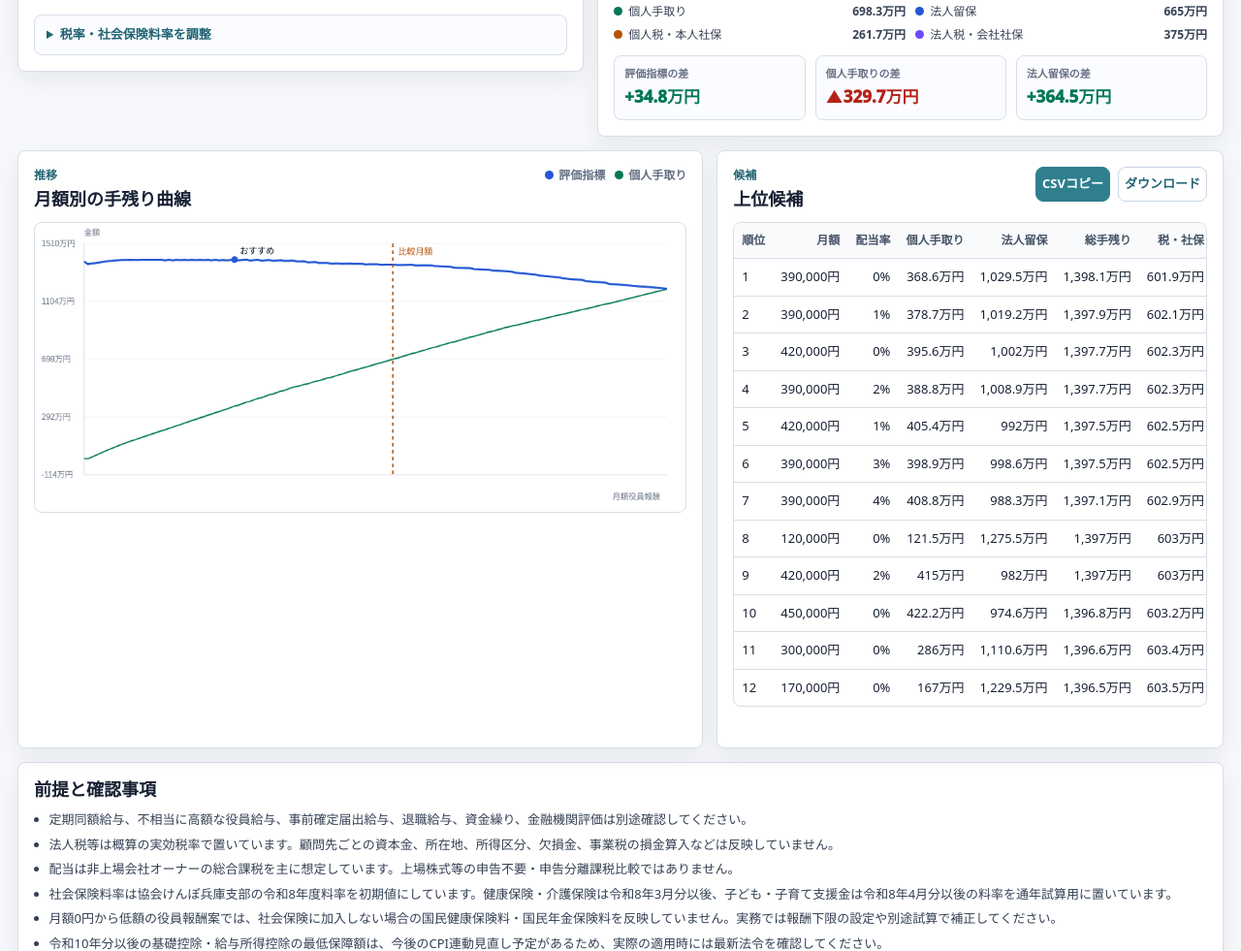
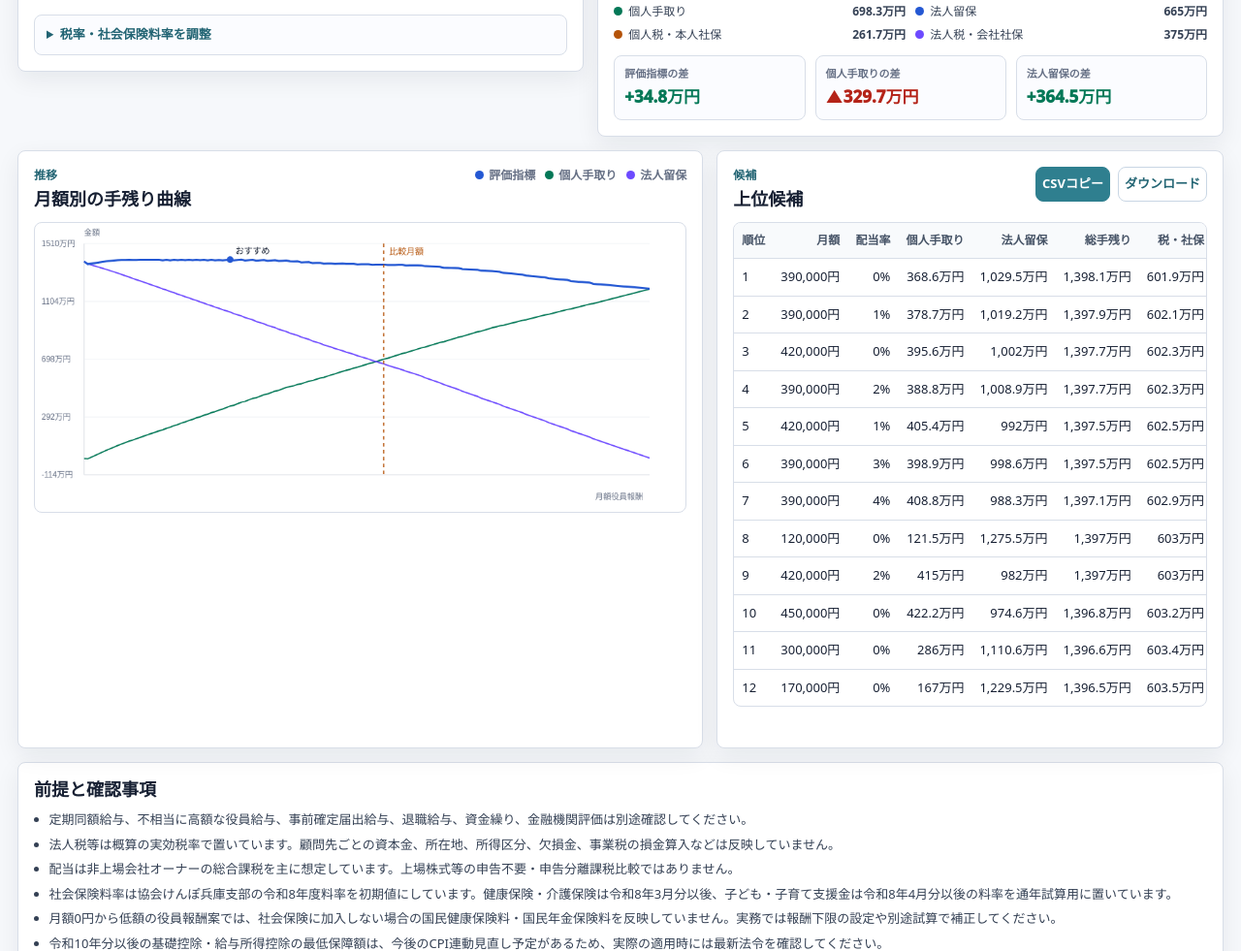
Before and after one commit to takatrp/officer-compensation-optimizer, a website: page index.html in a window 1280 px wide. Shown: the part 1083-2064 px from the top of the page at 97% size. Drawn offline with Linux system fonts and the light colour scheme.

Commit message:
Improve chart labels and retained earnings line

```diff
--- a/app.js
+++ b/app.js
@@ -10,7 +10,7 @@
 })(typeof globalThis !== "undefined" ? globalThis : window, function(){
   "use strict";
 
-  const VERSION = "1.3";
+  const VERSION = "1.4";
 
   const healthBands = [
     [0,63000,58000],[63000,73000,68000],[73000,83000,78000],[83000,93000,88000],[93000,101000,98000],
@@ -795,11 +795,11 @@
       return;
     }
 
-    const pad = {l:74, r:28, t:30, b:54};
+    const pad = {l:74, r:54, t:30, b:54};
     const w = canvas.width - pad.l - pad.r;
     const h = canvas.height - pad.t - pad.b;
     const xs = series.map((row) => row.monthly);
-    const values = series.flatMap((row) => [row.metric, row.personalTakeHome]);
+    const values = series.flatMap((row) => [row.metric, row.personalTakeHome, row.retained]);
     const xmin = Math.min(...xs);
     const xmax = Math.max(...xs);
     const ymin = Math.min(...values);
@@ -834,6 +834,7 @@
     function drawLine(getValue, color, width){
       ctx.strokeStyle = color;
       ctx.lineWidth = width;
+      ctx.setLineDash([]);
       ctx.beginPath();
       series.forEach((row, index) => {
         const x = xScale(row.monthly);
@@ -845,16 +846,24 @@
     }
 
     drawLine((row) => row.personalTakeHome, "#047857", 2);
+    drawLine((row) => row.retained, "#6d4aff", 2);
     drawLine((row) => row.metric, "#2458d3", 3);
 
     const best = rows[0];
+    const bestX = xScale(best.monthly);
+    const bestY = yScale(best.metric);
     ctx.fillStyle = "#2458d3";
     ctx.beginPath();
-    ctx.arc(xScale(best.monthly), yScale(best.metric), 5, 0, Math.PI * 2);
+    ctx.arc(bestX, bestY, 5, 0, Math.PI * 2);
     ctx.fill();
     ctx.fillStyle = "#172033";
     ctx.font = "13px sans-serif";
-    ctx.fillText("おすすめ", xScale(best.monthly) + 8, yScale(best.metric) - 8);
+    const bestLabel = "おすすめ";
+    const bestLabelWidth = ctx.measureText(bestLabel).width;
+    const labelRightX = bestX + 8;
+    const labelLeftX = bestX - bestLabelWidth - 8;
+    const bestLabelX = labelRightX + bestLabelWidth <= pad.l + w ? labelRightX : Math.max(pad.l + 4, labelLeftX);
+    ctx.fillText(bestLabel, bestLabelX, Math.max(pad.t + 13, bestY - 8));
 
     if(current){
       const x = xScale(current.monthly);
--- a/index.html
+++ b/index.html
@@ -4,8 +4,8 @@
     <meta charset="utf-8">
     <meta name="viewport" content="width=device-width, initial-scale=1">
     <title>役員報酬 最適化シミュレーター</title>
-    <link rel="stylesheet" href="styles.css?v=1.3">
-    <script src="app.js?v=1.3" defer></script>
+    <link rel="stylesheet" href="styles.css?v=1.4">
+    <script src="app.js?v=1.4" defer></script>
   </head>
   <body>
     <main class="page-shell">
@@ -15,7 +15,7 @@
           <h1>役員報酬 最適化シミュレーター</h1>
           <p class="lead">役員報酬、配当、法人留保、税金、社会保険のバランスを一画面で確認します。</p>
         </div>
-        <p class="revision">v1.3</p>
+        <p class="revision">v1.4</p>
       </header>
 
       <section class="work-grid" aria-label="役員報酬の試算">
@@ -304,6 +304,7 @@
             <div class="legend-row" aria-hidden="true">
               <span><i class="legend-dot metric"></i>評価指標</span>
               <span><i class="legend-dot cash"></i>個人手取り</span>
+              <span><i class="legend-dot retained"></i>法人留保</span>
             </div>
           </div>
           <canvas id="chart" width="980" height="420"></canvas>
--- a/package.json
+++ b/package.json
@@ -1,6 +1,6 @@
 {
   "name": "officer-compensation-optimizer",
-  "version": "1.3.0",
+  "version": "1.4.0",
   "private": true,
   "scripts": {
     "test": "node tools/test.mjs",
--- a/styles.css
+++ b/styles.css
@@ -566,6 +566,7 @@ canvas{
 
 .legend-dot.metric{background:var(--blue)}
 .legend-dot.cash{background:var(--green)}
+.legend-dot.retained{background:var(--violet)}
 
 .table-wrap{
   overflow:auto;
--- a/tools/build-check.mjs
+++ b/tools/build-check.mjs
@@ -14,10 +14,11 @@ for (const localAsset of ["styles.css", "app.js"]) {
 }
 
 assert.ok(html.includes("役員報酬 最適化シミュレーター"));
-assert.ok(html.includes("v1.3"));
+assert.ok(html.includes("v1.4"));
 assert.ok(html.includes("strategyPreset"));
 assert.ok(html.includes("バランス型"));
 assert.ok(html.includes("法人資金温存"));
+assert.ok(html.includes("法人留保"));
 assert.ok(html.includes("data-for=\"preProfit\""));
 assert.ok(html.includes("data-for=\"currentMonthly\""));
 assert.ok(html.includes("令和8・9年分"));
@@ -26,6 +27,8 @@ assert.ok(html.includes("国民健康保険料・国民年金保険料"));
 assert.ok(html.includes("CPI連動見直し"));
 assert.ok(html.includes("令和8年度料率"));
 assert.ok(js.includes("renderBalance"));
+assert.ok(js.includes("row.retained"));
+assert.ok(js.includes("measureText"));
 assert.ok(js.includes("renderRecommendationReason"));
 assert.ok(js.includes("strategyPresets"));
 assert.ok(js.includes("applyStrategyPreset"));
@@ -35,6 +38,7 @@ assert.ok(js.includes("createCalculator"));
 assert.ok(js.includes("1040000"));
 assert.ok(js.includes("990000"));
 assert.ok(css.includes(".balance-track"));
+assert.ok(css.includes(".legend-dot.retained"));
 assert.ok(css.includes(".recommendation-reason"));
 assert.ok(css.includes(".reason-list"));
 assert.doesNotMatch(html, /<script[^>]+src=["']https?:/i);
```
